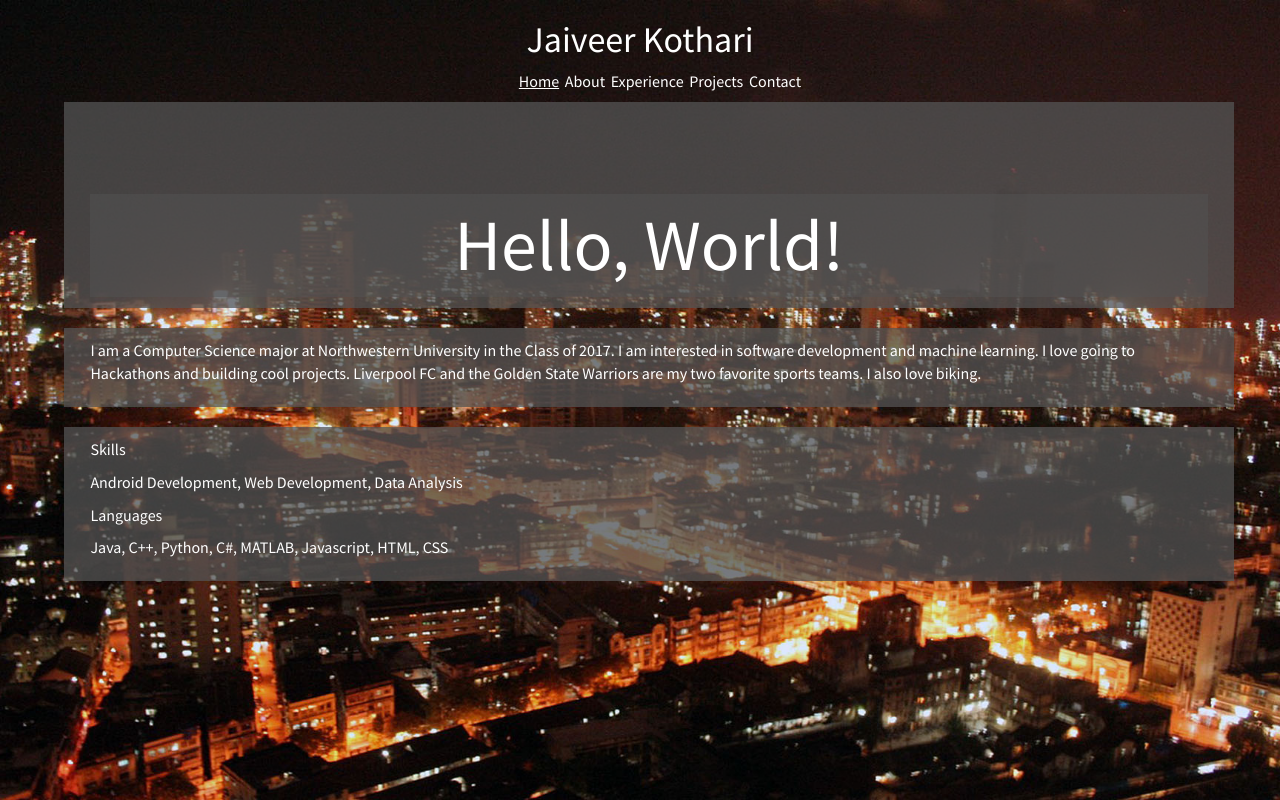
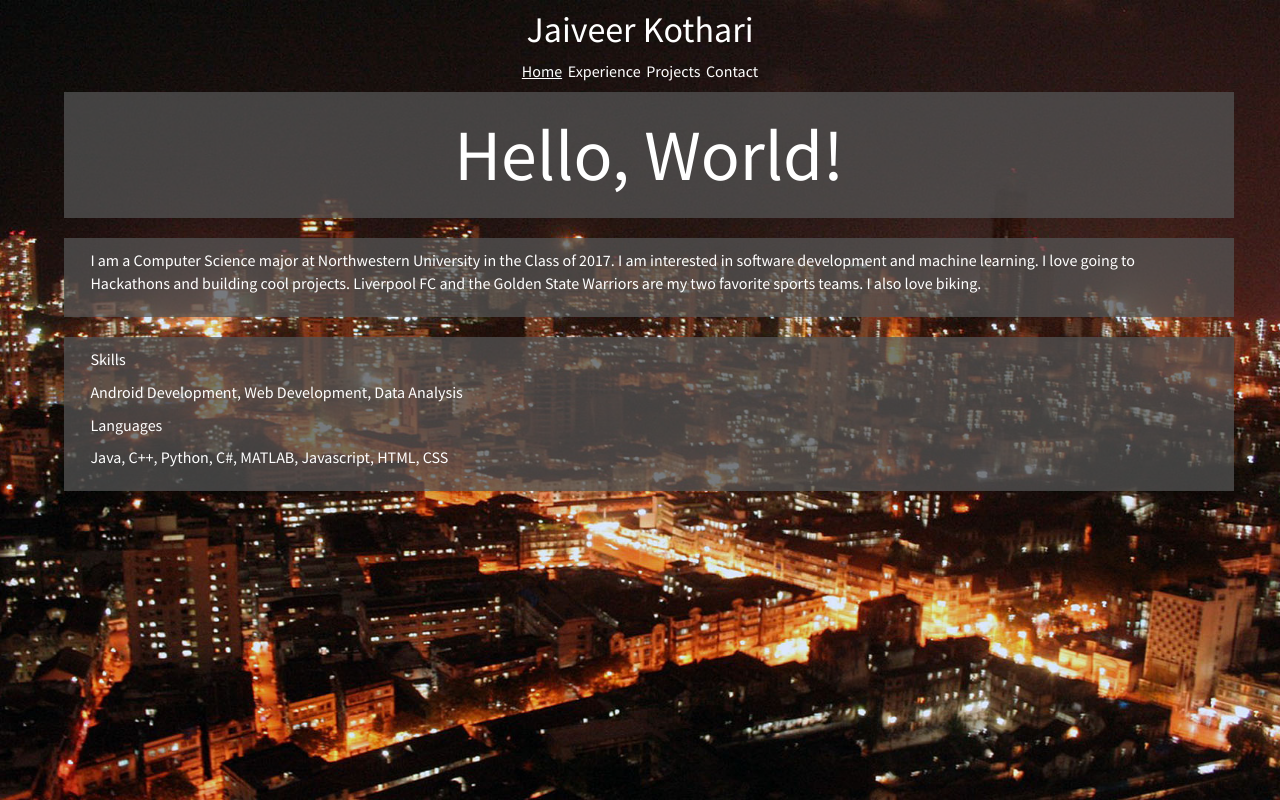
Before and after one commit to jaiveerkothari/MySite2, a plain HTML site: page index.html in a window 1280 px wide. Drawn offline with nearby package versions, Linux system fonts and the light colour scheme.

Commit message:
centered heading and nav

```diff
--- a/index.html
+++ b/index.html
@@ -31,7 +31,7 @@
 		<div class="navbar1">
 			<ul>
 				<li><a href="index.html"><u>Home</u></a></li>
-				<li><a href="d2_about.html">About</a></li>
+
 				<li><a href="d2_experience.html">Experience</a></li>
 				<li><a href="d2_projects.html">Projects</a></li>
 				<li><a href="d2_contact.html">Contact</a></li>
--- a/style2.css
+++ b/style2.css
@@ -65,6 +65,7 @@ img{
 .header h1{
 
 	text-align: center;
+	margin: 10px auto;
 
 
 }
@@ -78,6 +79,8 @@ img{
 text-align: center;
 margin-left: auto;
 margin-right: auto;
+padding-left: 0px;
+padding-right: 0px;
 }
 .navbar1 a{
 	color: white;
@@ -101,8 +104,7 @@ margin-right: auto;
 .homeheader{
 	font-size: 72px;
 	text-align: center;
-	margin-top: 10vh;
-	background-color: rgba(85,85,85,0.5);
+
 
 
 }
```
Also changed, not shown: d2_contact.html (+2 -2 lines), d2_experience.html (+2 -2 lines), d2_projects.html (+1 -6 lines).
